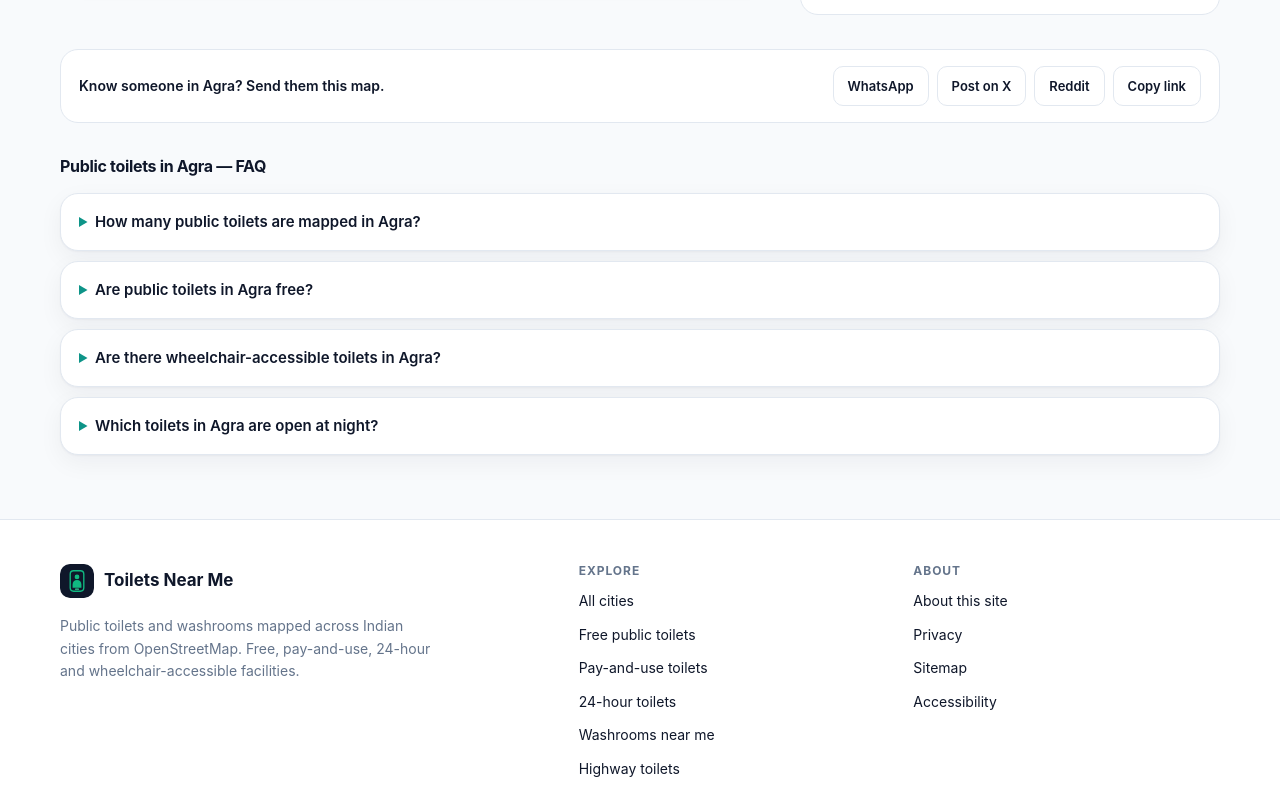
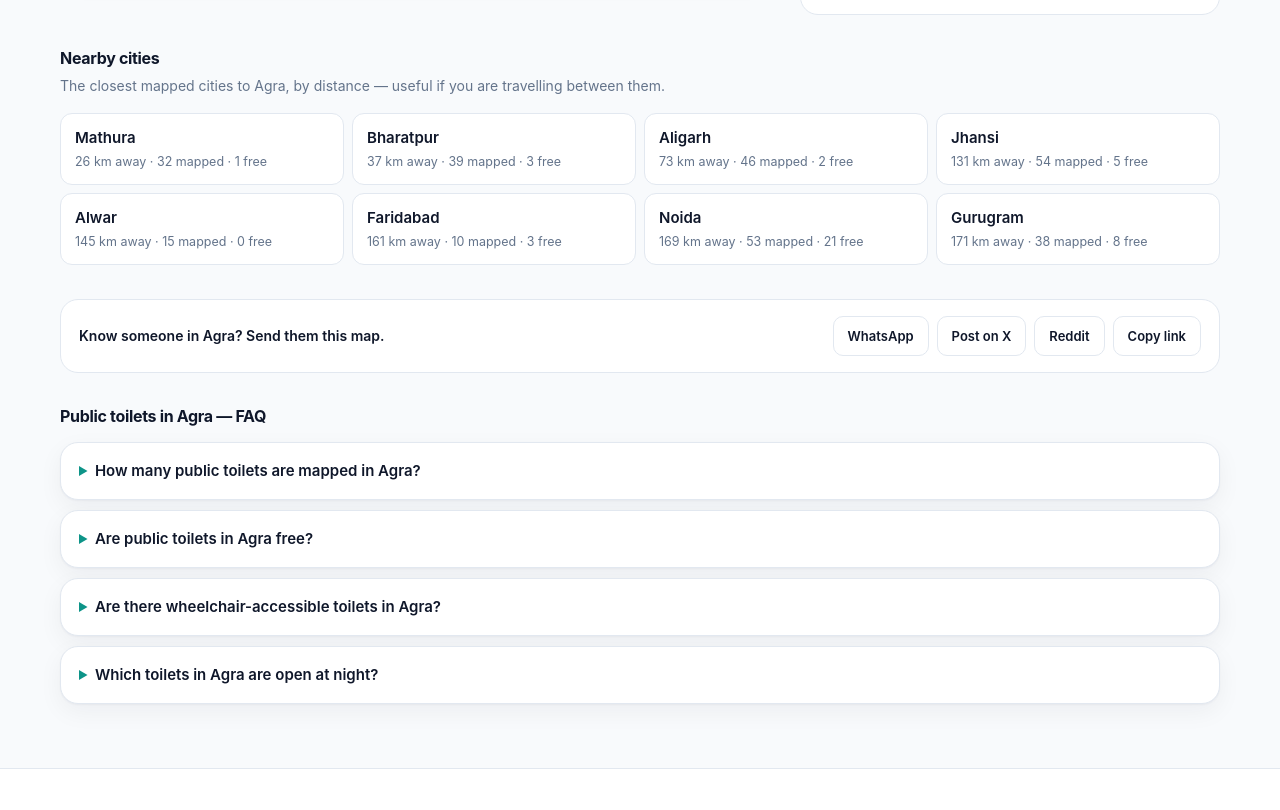
Before and after one commit to skmstudioservices-cyber/toiletsnearme, an Astro site: page /agra in a window 1280 px wide. Shown: the part 1832-2642 px from the top of the page. Built offline with nearby package versions, Linux system fonts and the light colour scheme; Astro itself is replaced by a stand-in of ours.

Commit message:
seo: one sitemap system (custom endpoint only), drop fake build-date lastmod + ignored priority/changefreq, real nearby-city cross-links from centroid distance, delete dead 'Sitemap page' workflow

```diff
--- a/astro.config.mjs
+++ b/astro.config.mjs
@@ -1,16 +1,12 @@
 import { defineConfig } from 'astro/config';
-import sitemap from '@astrojs/sitemap';
 import tailwindcss from '@tailwindcss/vite';
 
 export default defineConfig({
   site: 'https://toiletsnearme.pages.dev',
   output: 'static',
-  integrations: [
-    sitemap({
-      // internal console must never enter the sitemap
-      filter: (page) => !page.includes('/themes'),
-    }),
-  ],
+  // No @astrojs/sitemap: /sitemap.xml is generated by src/pages/sitemap.xml.ts.
+  // One system, one URL, nothing to shadow it.
+  integrations: [],
   vite: { plugins: [tailwindcss()] },
   build: { inlineStylesheets: 'auto' },
 });
--- a/src/lib/cities.ts
+++ b/src/lib/cities.ts
@@ -134,3 +134,25 @@ export function getCityFacilities(slug: string): Facility[] {
     .map((f, i) => toFacility(f, i))
     .filter((f): f is Facility => f !== null);
 }
+
+
+/** Nearest cities by centroid distance — real geography, not a hand-written list. */
+export function nearbyCities(slug: string, limit = 8) {
+  const all = getAllCities();
+  const me = all.find((c) => c.slug === slug);
+  if (!me) return [];
+  const R = 6371;
+  const rad = (d: number) => (d * Math.PI) / 180;
+  return all
+    .filter((c) => c.slug !== slug)
+    .map((c) => {
+      const dLat = rad(c.lat - me.lat);
+      const dLon = rad(c.lon - me.lon);
+      const a =
+        Math.sin(dLat / 2) ** 2 +
+        Math.cos(rad(me.lat)) * Math.cos(rad(c.lat)) * Math.sin(dLon / 2) ** 2;
+      return { city: c, km: Math.round(2 * R * Math.asin(Math.sqrt(a))) };
+    })
+    .sort((x, y) => x.km - y.km)
+    .slice(0, limit);
+}
--- a/src/pages/[city]/index.astro
+++ b/src/pages/[city]/index.astro
@@ -1,7 +1,7 @@
 ---
 import Base from '../../layouts/Base.astro';
 import FacilityMap from '../../components/map/FacilityMap.astro';
-import { getAllCities, getCityFacilities } from '../../lib/cities';
+import { getAllCities, getCityFacilities, nearbyCities } from '../../lib/cities';
 
 export function getStaticPaths() {
   return getAllCities().map((c) => ({ params: { city: c.slug }, props: { city: c } }));
@@ -9,6 +9,7 @@ export function getStaticPaths() {
 
 const { city } = Astro.props as any;
 const facilities = getCityFacilities(city.slug);
+const nearby = nearbyCities(city.slug, 8);
 
 const site = 'https://toiletsnearme.pages.dev';
 const url = `${site}/${city.slug}/`;
@@ -118,6 +119,19 @@ const pct = (n: number) => (city.count ? Math.round((n / city.count) * 100) : 0)
 
 
   <section class="wrap section">
+    <h2>Nearby cities</h2>
+    <p class="section-sub">The closest mapped cities to {city.name}, by distance — useful if you are travelling between them.</p>
+    <ul class="nearby">
+      {nearby.map(({ city: n, km }) => (
+        <li>
+          <a href={`/${n.slug}/`}>{n.name}</a>
+          <span class="nb-meta">{km.toLocaleString('en-IN')} km away · {n.count.toLocaleString('en-IN')} mapped · {n.free.toLocaleString('en-IN')} free</span>
+        </li>
+      ))}
+    </ul>
+  </section>
+
+  <section class="wrap section">
     <div class="share">
       <p class="share-label">Know someone in {city.name}? Send them this map.</p>
       <div class="share-actions">
@@ -196,6 +210,12 @@ const pct = (n: number) => (city.count ? Math.round((n / city.count) * 100) : 0)
   .faq summary::marker { color: var(--color-green); }
   .faq p { margin: 10px 0 0; font-size: 14px; color: var(--color-muted); }
 
+  .nearby { list-style: none; margin: 0; padding: 0; display: grid; gap: 8px; grid-template-columns: repeat(auto-fill, minmax(240px, 1fr)); }
+  .nearby li { background: #fff; border: 1px solid var(--color-line); border-radius: 12px; padding: 12px 14px; display: grid; gap: 2px; }
+  .nearby a { font-weight: 600; font-size: 15px; color: var(--color-ink); text-decoration: underline; text-underline-offset: 2px; text-decoration-color: transparent; }
+  .nearby a:hover { color: var(--color-green-dark); text-decoration-color: currentColor; }
+  .nb-meta { font-size: 12.5px; color: var(--color-muted); }
+
   .share { display: flex; flex-wrap: wrap; gap: 12px; align-items: center; justify-content: space-between;
     background: #fff; border: 1px solid var(--color-line); border-radius: var(--radius-card); padding: 16px 18px; }
   .share-label { margin: 0; font-size: 14px; font-weight: 600; }
--- a/src/pages/sitemap.xml.ts
+++ b/src/pages/sitemap.xml.ts
@@ -17,15 +17,14 @@ const STATIC_PAGES = [
 ];
 
 export const GET: APIRoute = async () => {
-  const today = new Date().toISOString().slice(0, 10);
   const cityPaths = getAllCities().map((c) => `/${c.slug}/`);
   const all = [...STATIC_PAGES, ...cityPaths];
 
+  // Google's sitemap documentation: priority and changefreq are ignored, and
+  // lastmod is only used when it is consistently and verifiably accurate.
+  // A build-date lastmod is always wrong, so it is omitted rather than faked.
   const urls = all
-    .map((p) => {
-      const priority = p === '/' ? '1.0' : p.split('/').filter(Boolean).length === 1 ? '0.8' : '0.6';
-      return `  <url>\n    <loc>${SITE}${p}</loc>\n    <lastmod>${today}</lastmod>\n    <changefreq>weekly</changefreq>\n    <priority>${priority}</priority>\n  </url>`;
-    })
+    .map((p) => `  <url>\n    <loc>${SITE}${p}</loc>\n  </url>`)
     .join('\n');
 
   const xml = `<?xml version="1.0" encoding="UTF-8"?>\n<urlset xmlns="http://www.sitemaps.org/schemas/sitemap/0.9">\n${urls}\n</urlset>\n`;
```
Also changed, not shown: .github/workflows/sitemap-page.yml (deleted).
